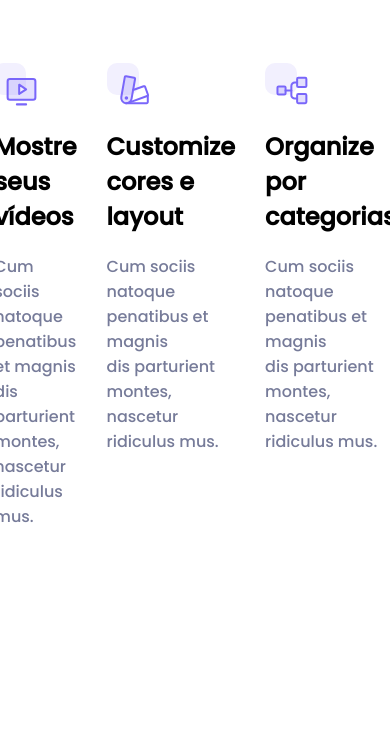
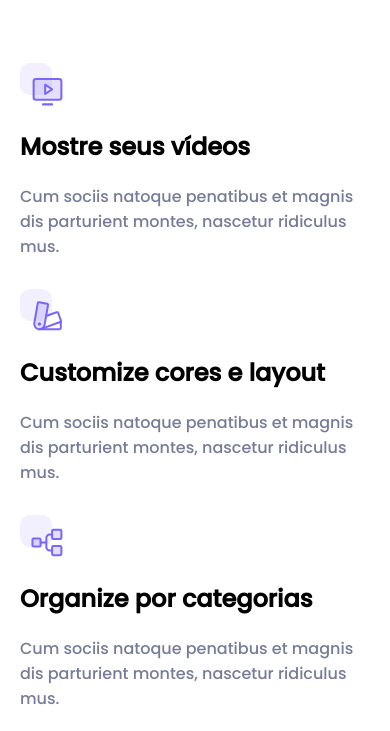
Before and after one commit to Barish-kargar/psychic-octo-spork, a plain HTML site: page index.html in a window 390 px wide. Shown: the part 145-876 px from the top of the page. Before the commit the page ends 844 px from the top, so only its background shows below. Drawn offline with Linux system fonts and the light colour scheme.

Commit message:
media queries reading

```diff
--- a/index.html
+++ b/index.html
@@ -13,9 +13,8 @@
     <main class="container">
         <p class="section-description">Para você ou para sua empresa</p>
         <h1 class="section-title">Recursos exclusivos e interativos</h1>
-        <div class="flex  justify-center gap-30px">
+        <div class="flex  justify-center gap-30px flex-wrap mobile-flex-column">
             <div class="flex-basis-33.33333% flex flex-column gap-20px">
-
                 <svg width="46" height="46" viewBox="0 0 46 46" fill="none" xmlns="http://www.w3.org/2000/svg">
                     <rect width="32" height="32" rx="10" fill="#F2F0FE" />
                     <path opacity="0.2"
--- a/style.css
+++ b/style.css
@@ -9,11 +9,20 @@
     font-style: normal;
     font-weight: 400;
 }
+@media screen and (max-width: 768px) {
+   .mobile-flex-column {
+       flex-direction: column;
+   }
 
+}
+@media screen and (max-width: 640px) {
+    .mobile-flex {
+        display: flex;
+    }
+}
 body {
     font-family: "poppins";
 }
-
 .flex {
     display: flex;
 }
@@ -26,33 +35,26 @@ body {
 .gap-20px {
     gap: 20px;
 }
-
 .g {
     color: #767B99;
 }
-
 .container {
     max-width: 1150px;
     padding: 20px;
     margin-left: auto;
     margin-right: auto;
 }
-
 .justify-center {
     justify-content: center;
 }
-
 .flex-basis-33\.33333\% {
     flex-basis: 33.33333%;
 }
-
 .section-description {
     color: #9485FB;
     margin-bottom: 5px;
     line-height: 1.7;
-
 }
-
 .section-title {
     font-size: 32px;
     color: #272D4D;
```
